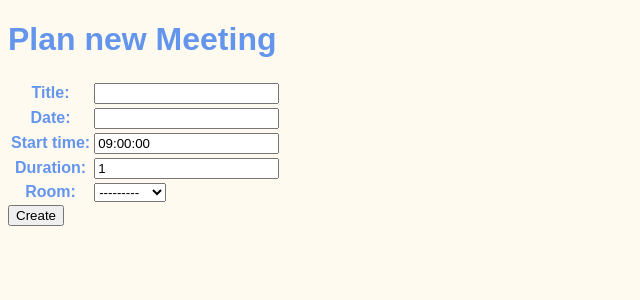
After one commit to lazos89/django-playground, a Django app: page /meetings/new in a window 1280 px wide. The commit adds this page. Shown: the top 300 px of the page, without its empty margins (0-640 px from the left). Run offline with Django 3.2, Linux system fonts and the light colour scheme; data comes from the database, SQL or seed files in the repository.

Commit message:
[Meetings] simple form

```diff
--- /dev/null
+++ b/simple_meeting_app_starter_project/meetings/templates/meetings/new.html
@@ -0,0 +1,15 @@
+{% extends "base.html" %}
+{% block title %} Rooms {% endblock title %}
+{% block content %}
+
+<h1>
+  Plan new Meeting
+</h1>
+<form method="post">
+  <table>
+    {{form}}
+  </table>
+  {% csrf_token %}
+  <button type="submit">Create</button>
+</form>
+{% endblock content %}
--- a/simple_meeting_app_starter_project/meetings/templates/meetings/rooms.html
+++ b/simple_meeting_app_starter_project/meetings/templates/meetings/rooms.html
@@ -1,7 +1,5 @@
 {% extends "base.html" %}
-{% block title %} Rooms
-{% endblock title %}
-
+{% block title %} Rooms {% endblock title %}
 {% block content %}
 <p>
   There are currently {{rooms}} rooms in the database
--- a/simple_meeting_app_starter_project/meetings/urls.py
+++ b/simple_meeting_app_starter_project/meetings/urls.py
@@ -4,4 +4,5 @@ from . import views
 urlpatterns = [
     path("<int:id>", views.detail, name="detail"),
     path("rooms", views.rooms, name="rooms"),
+    path("new", views.new, name="new"),
 ]
--- a/simple_meeting_app_starter_project/meetings/views.py
+++ b/simple_meeting_app_starter_project/meetings/views.py
@@ -1,4 +1,6 @@
-from django.shortcuts import render, get_object_or_404
+from django.forms import modelform_factory
+from django.shortcuts import get_object_or_404, render, redirect
+
 from .models import Meeting, Room
 
 
@@ -10,3 +12,17 @@ def detail(request, id):
 def rooms(request):
     rooms = Room.objects.all()
     return render(request, "meetings/rooms.html", {"rooms": rooms})
+
+
+MeetingForm = modelform_factory(Meeting, exclude=[])
+
+
+def new(request):
+    if request.method == "POST":
+        form = MeetingForm(request.POST)
+        if form.is_valid():
+            form.save()
+            return redirect("welcome")
+    else:
+        form = MeetingForm()
+    return render(request, "meetings/new.html", {"form": form})
--- a/simple_meeting_app_starter_project/website/templates/base.html
+++ b/simple_meeting_app_starter_project/website/templates/base.html
@@ -8,8 +8,12 @@
     <link rel="stylesheet" href="{% static 'website/style.css' %}">
     <title>{% block title %}
         {% endblock title %}
+
     </title>
 </head>
+
+
+
 
 <body>
     {% block content %}
--- a/simple_meeting_app_starter_project/website/templates/website/welcome.html
+++ b/simple_meeting_app_starter_project/website/templates/website/welcome.html
@@ -12,6 +12,8 @@
       {{meeting.title}}
     </a>
   </li>
+
+
   {% endfor %}
 </ul>
 <a href={% url 'rooms' %}>
```
Also changed, not shown: simple_meeting_app_starter_project/meetings/templates/meetings/detail.html (+2 -5 lines). Lines whose indentation alone changed are shown as unchanged.
